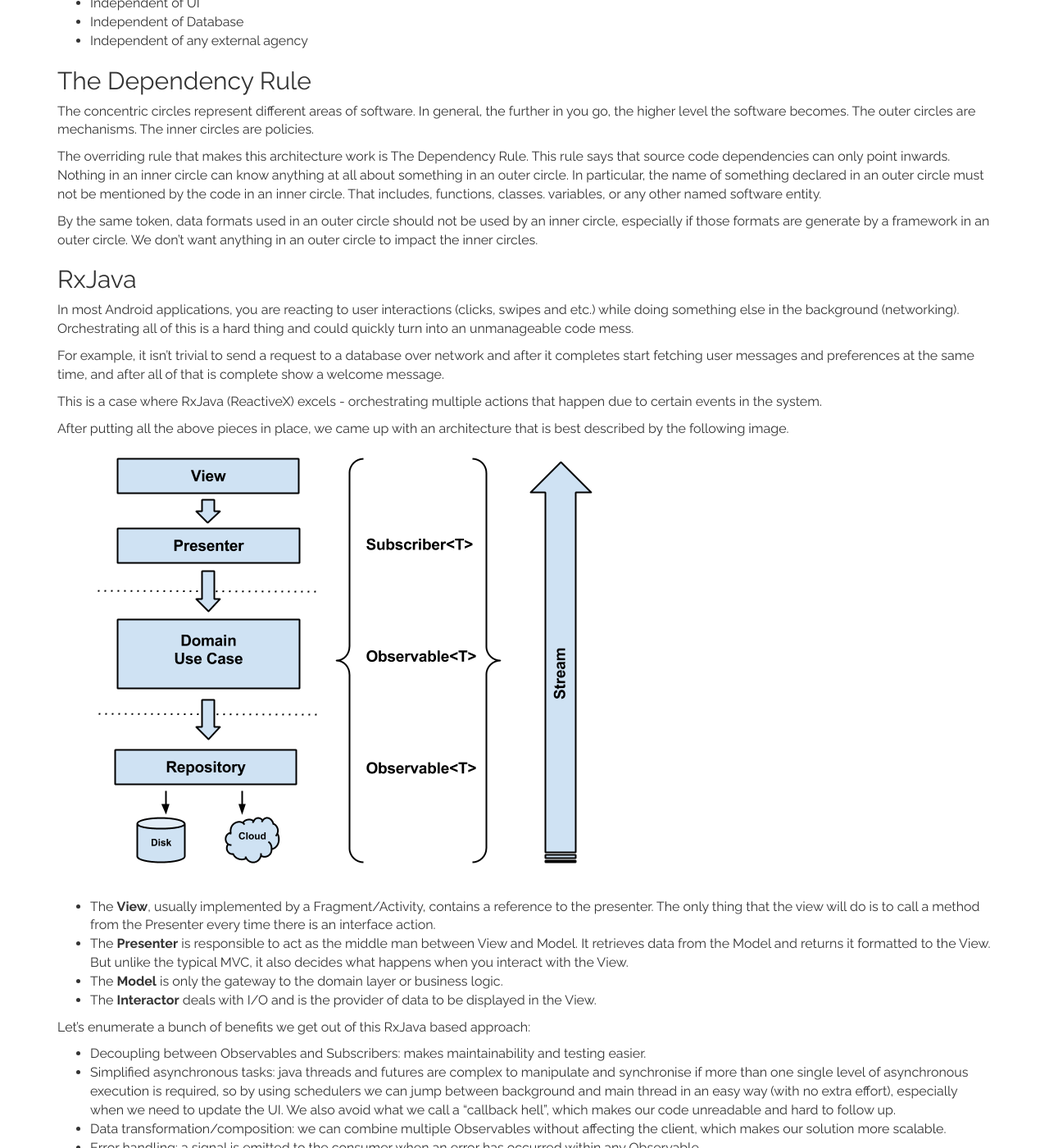
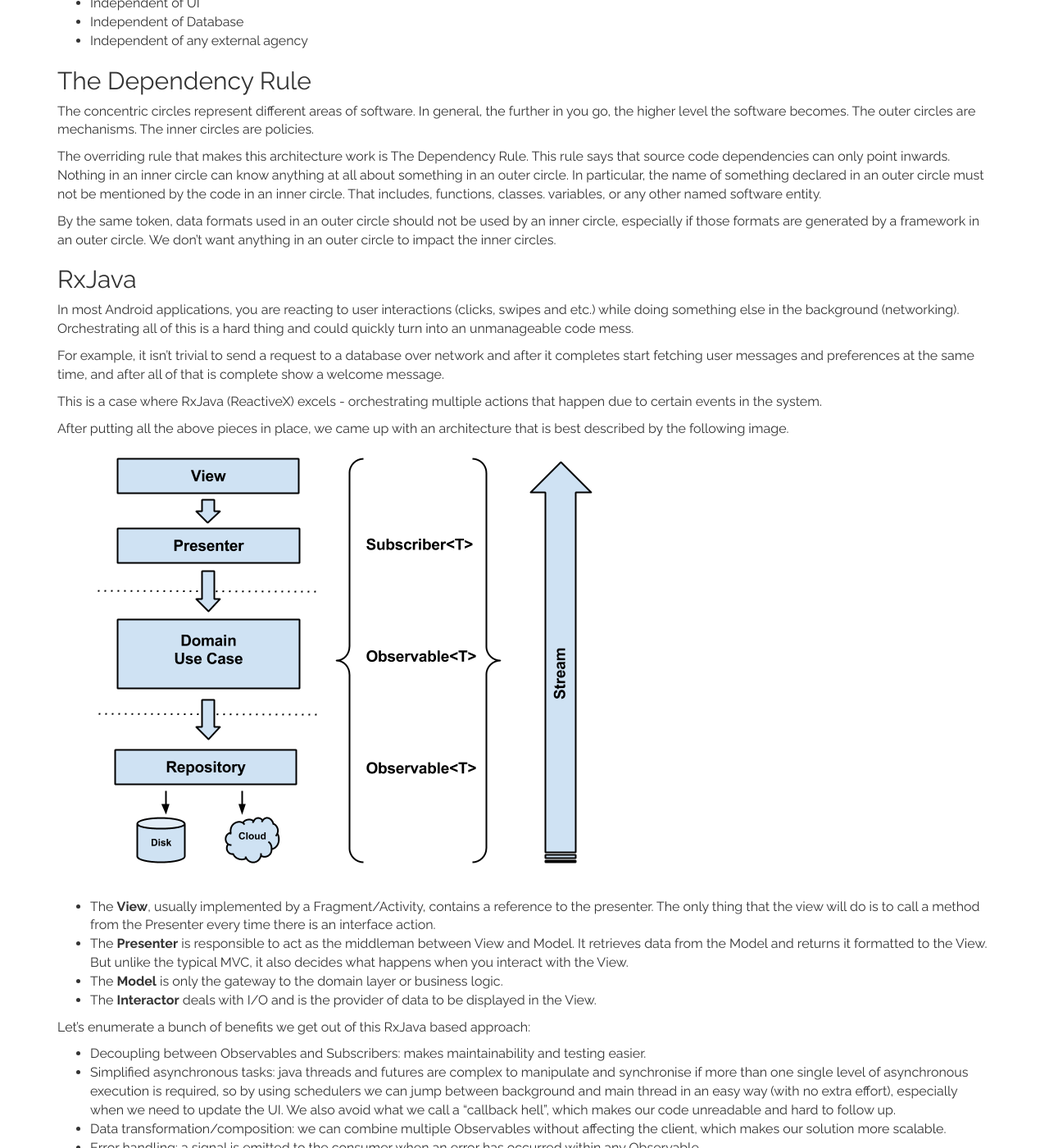
Before and after one commit to simararora7/simararora7.github.io, a Jekyll site: the page built from _posts/2017-07-18-android-at-curofy.md, in a window 1280 px wide and 1400 px high, scrolled down 1765 px. Shown: the whole window at 82% size. Built offline with Jekyll 4.4.1, drawn with Linux system fonts in a browser that asks for light colours; our own code applies the rules of GitHub Pages for plain Markdown files; comment, search, counter and statistics services are not loaded; some of the changed text lies outside the part shown.

Commit message:
Spell Check

```diff
--- a/_posts/2017-07-18-android-at-curofy.md
+++ b/_posts/2017-07-18-android-at-curofy.md
@@ -58,7 +58,7 @@ The concentric circles represent different areas of software. In general, the fu
 
 The overriding rule that makes this architecture work is The Dependency Rule. This rule says that source code dependencies can only point inwards. Nothing in an inner circle can know anything at all about something in an outer circle. In particular, the name of something declared in an outer circle must not be mentioned by the code in an inner circle. That includes, functions, classes. variables, or any other named software entity.
 
-By the same token, data formats used in an outer circle should not be used by an inner circle, especially if those formats are generate by a framework in an outer circle. We don’t want anything in an outer circle to impact the inner circles.
+By the same token, data formats used in an outer circle should not be used by an inner circle, especially if those formats are generated by a framework in an outer circle. We don’t want anything in an outer circle to impact the inner circles.
 
 ## RxJava
 
@@ -71,10 +71,10 @@ This is a case where RxJava (ReactiveX) excels - orchestrating multiple actions
 
 After putting all the above pieces in place, we came up with an architecture that is best described by the following image.
 
-![Clean Archetecture Evolution](../images/clean_architecture_evolution.png)
+![Clean Architecture Evolution](../images/clean_architecture_evolution.png)
 
 - The **View**, usually implemented by a Fragment/Activity, contains a reference to the presenter. The only thing that the view will do is to call a method from the Presenter every time there is an interface action.
-- The **Presenter** is responsible to act as the middle man between View and Model. It retrieves data from the Model and returns it formatted to the View. But unlike the typical MVC, it also decides what happens when you interact with the View.
+- The **Presenter** is responsible to act as the middleman between View and Model. It retrieves data from the Model and returns it formatted to the View. But unlike the typical MVC, it also decides what happens when you interact with the View.
 - The **Model** is only the gateway to the domain layer or business logic.
 - The **Interactor** deals with I/O and is the provider of data to be displayed in the View.
 
```
Also changed, not shown: other parts of _posts/2017-07-18-android-at-curofy.md (+3 -3 lines).
